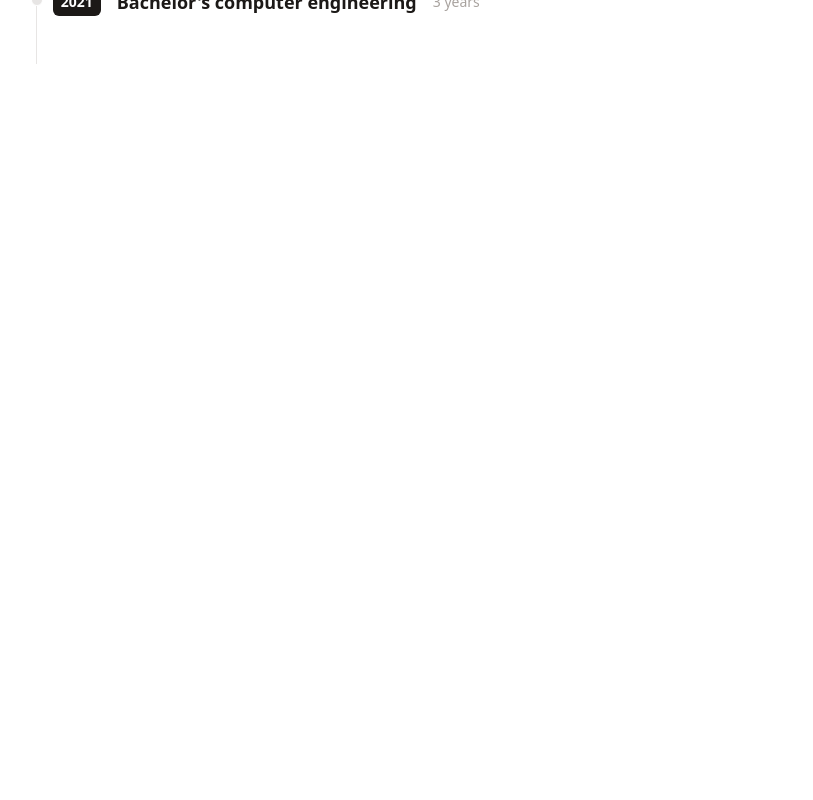
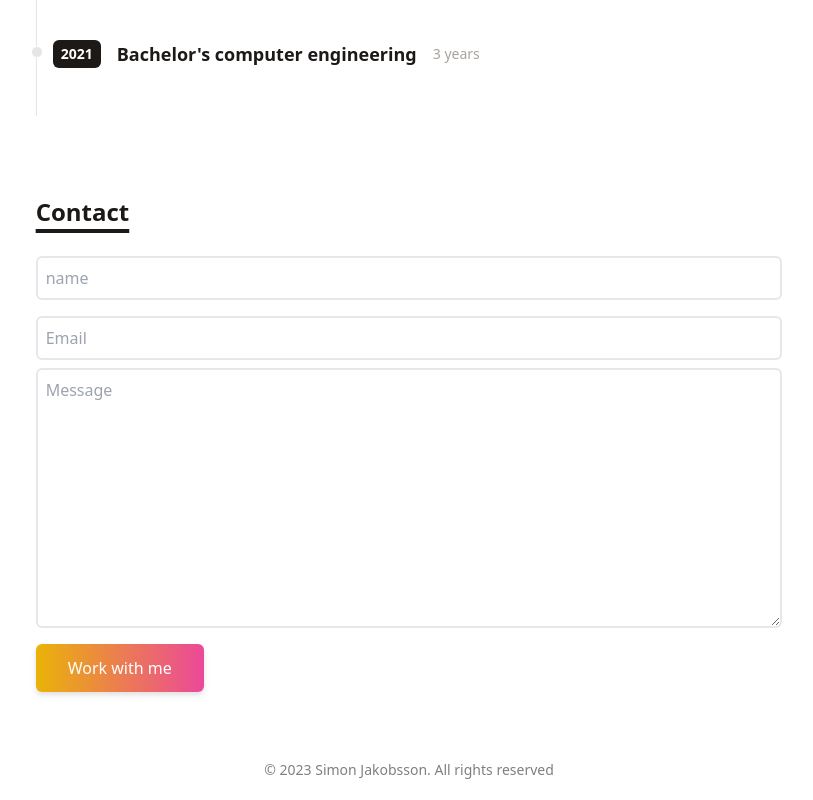
Before and after one commit to Znarvl/portfolio, a React (Vite) app: page / in a window 1280 px wide. Shown: the part 736-1536 px from the top of the page, without its empty margins (231-1044 px from the left). Before the commit the page ends 880 px from the top, so only its background shows below. Built offline with nearby package versions, Linux system fonts and the light colour scheme.

Commit message:
added contact, footer and title to all of them

```diff
--- a/src/components/Contact.jsx
+++ b/src/components/Contact.jsx
@@ -1,9 +1,39 @@
 import React from "react";
+import Title from "./Title";
 
 function Contact(){
 
     return (
-        <div></div>
+        <div className="flex flex-col mb-10 mx-auto">
+            <div className="flex justify-center items-center">
+                <form
+                action= "https://getform.io/f/47edbd76-65ac-4d58-8b07-8cf4124dec48"
+                method="POST"
+                className="flex flex-col w-full md:w-7/12"
+                    >
+                <Title>Contact</Title>
+                <input
+                    type="text"
+                    name="name"
+                    placeholder="name"
+                    className="my-2 p-2 bg-transparent border-2 rounded-md focus:outline-none"
+                />
+                <input
+                    type="text"
+                    name="email"
+                    placeholder="Email"
+                    className="my-2 p-2 bg-transparent border-2 rounded-md focus:outline-none"
+
+
+                />
+                <textarea name="message" placeholder="Message" rows="10" className="p-2 mb-4 bg-transparent border-2 rounded-md focus:outline-none"/>
+                <button type="button" className="text-center inline-block px-8 py-3 w-max text-base font-medium rounded-md text-white bg-gradient-to-r from-yellow-500 to-pink-500 drop-shadow-md hover:stroke:white">
+                    Work with me
+                    </button>
+
+                </form>
+            </div>
+        </div>
     )
 }
 
--- a/src/components/Footer.jsx
+++ b/src/components/Footer.jsx
@@ -3,7 +3,12 @@
 function Footer(){
 
     return (
-        <div></div>
+        <div className="py-5 text-center">
+            <p className="text-sm mt-2 opacity-50">
+               &copy; {new Date().getFullYear()} Simon Jakobsson. All rights reserved
+            </p>
+
+        </div>
     )
 }
 
--- a/src/components/Timeline.jsx
+++ b/src/components/Timeline.jsx
@@ -1,12 +1,13 @@
 import React from "react";
 import timeline from "../data/timeline";
 import TimelineItem from "./TimelineItem";
-
+import Title from "./Title";
 function Timeline(){
 
     return (
         <div className="flex flex-col md:flex-row justify-center my-20 w-full">
             <div className="w-full md:w-7/12">
+                <Title>Timeline</Title>
             {timeline.map(item =>(
                 <TimelineItem
                     year= {item.year}
--- /dev/null
+++ b/src/components/Title.jsx
@@ -0,0 +1,16 @@
+import React from "react";
+
+function Title({children, id}){
+
+    return (
+       <h1
+        id={id && id}
+        className="text-2xl font-bold underline
+        underline-offset-8 decoration-4 mb-5 text-stone-900"
+        >
+            {children}
+       </h1>
+    )
+}
+
+export default Title;
```
